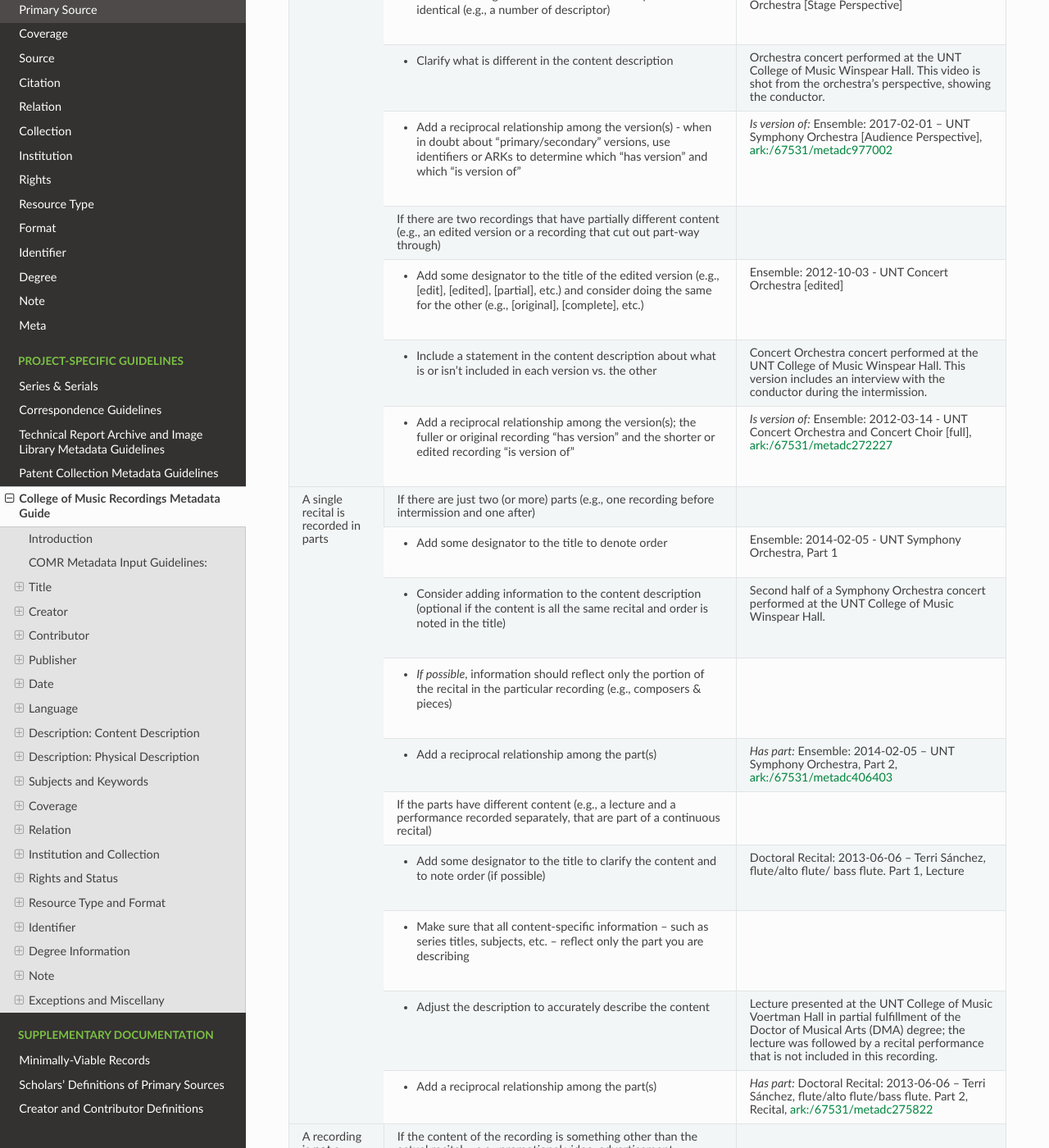
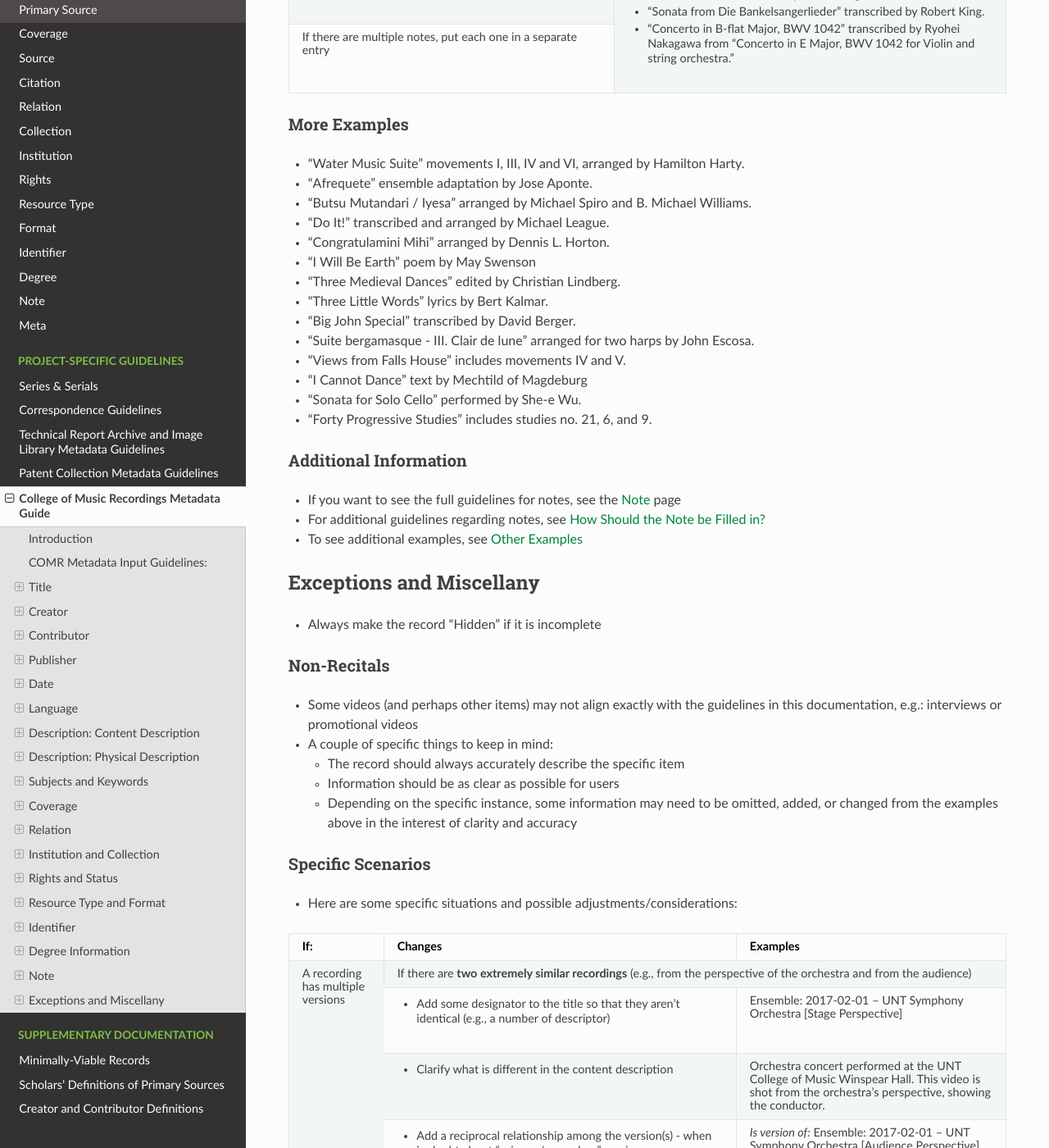
Before and after one commit to unt-libraries/untl-metadata-documentation, a Sphinx documentation site: the page built from docs/guides/comr.rst, in a window 1280 px wide and 1400 px high, scrolled down 26487 px. Shown: the whole window at 82% size. Built offline with Sphinx 7.4.7 and the Read the Docs theme 2.0.0, drawn with Linux system fonts in a browser that asks for light colours; some of the changed text lies outside the part shown.

Commit message:
fix formatting

```diff
--- a/docs/guides/comr.rst
+++ b/docs/guides/comr.rst
@@ -109,7 +109,7 @@
 +=======================================================+============================================+
 |-  If the recital has a title (printed on the program/ |                                            |
 |   information), include it in the record as an added  |                                            |
-|   title                                                                                            |
+|   title                                               |                                            |
 +-------------------------------------------------------+--------------------------------------------+
 |For Doctoral Lecture Recitals, include the lecture     |-  Lecture Recital: Marcel Mihalovici - A   |
 |title as an added title                                |   Critical Evaluation of His Solo and      |
@@ -143,18 +143,14 @@
 - Include the title of the series as a serial title
 - Include the title of the specific performance as an added title
 
-</div>
-
-<div class="col" markdown="1">
-
-#### Examples
+
+Example
+-------
 
 -  *Serial:* "Basically Brahms": Music of Johannes Brahms (1833-1897)
 -  *Added:* "Basically Brahms": Music of Johannes Brahms (1833-1897), Concert One
 
-</div>
-
-</div>
+
 
 More Examples (Main Titles)
 ---------------------------
@@ -227,11 +223,11 @@
 |-  If known, use the authorized form of the name from  |Gillespie, James E. (James Ernest), 1940-  |
 |   the `Library of Congress Authorities`_, otherwise:  |                                           |
 +-------------------------------------------------------+-------------------------------------------+
-|-  Invert names (Last, First Middle)                   |_   Reséndez, José Luís                    |
-|-  Use initials if the full names are not known        |_   Licata, Julie M.                       |
-|-  Use spaces between initials                         |_   Kami, Taylor J. T.                     |
-|-  Put additional middle names after the first name    |_   Chernaya-Oh, Ekaterina                 |
-|-  Consider both parts of a hyphenated name the 'last  |_   Di Fiore, Linda                        |
+|-  Invert names (Last, First Middle)                   |-   Reséndez, José Luís                    |
+|-  Use initials if the full names are not known        |-   Licata, Julie M.                       |
+|-  Use spaces between initials                         |-   Kami, Taylor J. T.                     |
+|-  Put additional middle names after the first name    |-   Chernaya-Oh, Ekaterina                 |
+|-  Consider both parts of a hyphenated name the 'last  |-   Di Fiore, Linda                        |
 |   name'                                               |                                           |
 |-  Consider multiple parts (von, de la, etc.) as part  |                                           |
 |   of the last name                                    |                                           |
@@ -316,6 +312,7 @@
 -------------
 
 **Ensemble: 2007-03-12 - Music of Mario Davidovsky**
+
 -   *Name:* Nova Ensemble
 -   *Type:* Organization
 -   *Role:* Performer
@@ -351,6 +348,7 @@
 
 
 **Doctoral Recital: 2006-03-20 - Anne Beloncik Schantz, soprano**
+
 -   *Name:* Schantz, Anne Beloncik
 -   *Type:* Person
 -   *Role:* Performer
@@ -566,6 +564,7 @@
 -------------
 
 **Doctoral Recital: 2007-11-09 - Patricia Jovanna Surman, flute and piccolo**
+
 -   *Name:* Surman, Patricia Jovanna
 -   *Type:* Person
 -   *Role:* Performer
@@ -574,6 +573,7 @@
 
 
 **Senior Recital: 2006-11-01 - Michelle Cho, cello**
+
 -   *Name:* Bach, Johann Sebastian, 1685-1750
 -   *Type:* Person
 -   *Role:* Composer
@@ -609,6 +609,7 @@
 
 
 **Master's Recital: 2007-06-06 - Tae Kyung Lee, piano**
+
 -   *Name:* Mozart, Wolfgang Amadeus, 1756-1791
 -   *Type:* Person
 -   *Role:* Composer
@@ -630,6 +631,7 @@
 
 
 **Faculty Recital: 2006-10-09 - Gustavo Romero, piano**
+
 -   *Name:* Mozart, Wolfgang Amadeus, 1756-1791
 -   *Type:* Person
 -   *Role:* Composer
@@ -656,6 +658,7 @@
 
 
 **Doctoral Lecture Recital: 2006-04-18 - Michael Underwood, trombone**
+
 -   *Name:* Lindberg, Christian, 1958-
 -   *Type:* Person
 -   *Role:* Composer
@@ -730,24 +733,30 @@
 --------
 
 **Doctoral Recital: 2006-12-04 - Lisa Thomas, piano**
+
 -   *Original Resource Creation Date:* 2006-12-04
 
 
 **Ensemble: 2007-02-28 - UNT Concert Band**
+
 -   *Original Resource Creation Date:* 2007-02-28
 
 
 **Senior Recital: 2007-04-10 - Sungjoon Lee, composer**
+
 -   *Original Resource Creation Date:* 2007-04-10
 
 
 **Faculty Recital: 2007-01-17 - Lenora McCroskey, harpsichord**
+
 -   *Original Resource Creation Date:* 2007-01-17
 
 **Master's Recital: 2006-06-05 - Janelle Davis, violin**
+
 -   *Original Resource Creation Date:* 2006-06-05
 
 **Guest Artist Recital: 2006-09-22 - Trio de Llano**
+
 -   *Original Resource Creation Date:* 2006-09-22
 
 
@@ -776,12 +785,14 @@
 --------
 
 **Recording of a music recital sung in Italian and French**
+
 -   *Language:* fre - French
 -   *Language:* ita - Italian
 
 
 
 **Recording of a music recital sung in English, German, and Latin**
+
 -   *Language:* eng - English
 -   *Language:* ger - German
 -   *Language:* lat - Latin
@@ -789,7 +800,9 @@
 
 
 **Ensemble: 2007-04-11 - UNT Cello Ensemble**
+
 -   *Language:* nol - No Language
+
 
 Additional Information
 ----------------------
@@ -1032,7 +1045,7 @@
 ----------------------
 
 * If you want to see the full guidelines for coverage, see the :doc:`Coverage </fields/coverage>` page
-* For more information about where to find coverage information on an object, see:ref:` Where Can the Coverage Information be Found? <coverage-sources>`
+* For more information about where to find coverage information on an object, see :ref:` Where Can the Coverage Information be Found? <coverage-sources>`
 * For additional guidelines regarding coverage places, dates, and eras (including a list of exceptions to the place name rules), see :ref:`How Should the Coverage be Filled in? <coverage-fill>`
 * To see additional examples, see :ref:`Other Examples <coverage-examples>`
 * For a list of useful links for coverage, see the :ref:`Resources <coverage-resources>` section
@@ -1220,7 +1233,7 @@
     -   *Is format of*: Ensemble: 2012-10-03 - UNT Concert Orchestra [full],
         `ark:/67531/metadc271745 <https://digital.library.unt.edu/ark:/67531/metadc271745/>`_
     -   *Is format of*: Ensemble: 2012-10-03 - UNT Concert Orchestra [edited],
-        `ark:/67531/metadc271748 <https://digital.library.unt.edu/ark:/67531/metadc271748/>`
+        `ark:/67531/metadc271748 <https://digital.library.unt.edu/ark:/67531/metadc271748/>`_
 
 -   Program book:
 
@@ -1229,6 +1242,7 @@
 
 
 **Non-Recital Components**
+
 -   Video Recording:
 
     -   *Referenced by*: Program:
@@ -1421,6 +1435,7 @@
 --------
 
 **Senior Recital: 2007-04-24 - Lucas Frank Albano, percussion**
+
 -   *Name:* Bachelor of Music
 -   *Level:* Bachelor's
 -   *Discipline:* Percussion
@@ -1430,6 +1445,7 @@
 
 
 **Master's Recital: 2007-06-14 - Jason Bellack, tenor saxophone**
+
 -   *Name:* Master of Music
 -   *Level:* Master's
 -   *Discipline:* Saxophone
@@ -1439,6 +1455,7 @@
 
 
 **Doctoral Recital: 2006-01-29 - Scott Marosek, piano**
+
 -   *Name:* Doctor of Musical Arts
 -   *Level:* Doctoral
 -   *Discipline:* Piano performance
@@ -1560,8 +1577,7 @@
 +---------------------------------------+---------------------------------------------------------------+-------------------------------------------------------------------+
 |**If:**                                |**Changes**                                                    |**Examples**                                                       |
 +=======================================+===============================================================+===================================================================+
-|A recording has multiple versions      |If there are two extremely similar recordings (e.g., one from  |                                                                   |
-|                                       |the perspective of the orchestra and one from the audience)    |                                                                   |
+|A recording has multiple versions      |If there are **two extremely similar recordings** (e.g., from the perspective of the orchestra and from the audience)              |
 |                                       +---------------------------------------------------------------+-------------------------------------------------------------------+
 |                                       |-  Add some designator to the title so that they aren't        |Ensemble: 2017-02-01 – UNT Symphony                                |
 |                                       |   identical (e.g., a number of descriptor)                    |Orchestra [Stage Perspective]                                      |
@@ -1576,9 +1592,8 @@
 |                                       |   ARKs to determine which "has version" and which "is version |`ark:/67531/metadc977002                                           |
 |                                       |   of"                                                         |<https://digital.library.unt.edu/ark:/67531/metadc977002/>`_       |
 |                                       +---------------------------------------------------------------+-------------------------------------------------------------------+
-|                                       |If there are two recordings that have partially different      |                                                                   |
-|                                       |content (e.g., an edited version or a recording that cut out   |                                                                   |
-|                                       |part-way through)                                              |                                                                   |
+|                                       |If there are **two recordings that have partially different content** (e.g., an edited version or a recording that cut out part-way|
+|                                       |through)                                                       |                                                                   |
 |                                       +---------------------------------------------------------------+-------------------------------------------------------------------+
 |                                       |-  Add some designator to the title of the edited version      |Ensemble: 2012-10-03 - UNT Concert Orchestra [edited]              |
 |                                       |   (e.g., [edit], [edited], [partial], etc.) and consider doing|                                                                   |
@@ -1592,8 +1607,7 @@
 |                                       |   fuller or original recording "has version" and the shorter  |and Concert Choir [full], `ark:/67531/metadc272227                 |
 |                                       |   or edited recording "is version of"                         |<https://digital.library.unt.edu/ark:/67531/metadc272227/>`_       |
 +---------------------------------------+---------------------------------------------------------------+-------------------------------------------------------------------+
-|A single recital is recorded in parts  |If there are just two (or more) parts (e.g., one recording     |                                                                   |
-|                                       |before intermission and one after)                             |                                                                   |
+|A single recital is recorded in parts  |If there are **just two (or more) parts** (e.g., one recording before intermission and one after)                                  |
 |                                       +---------------------------------------------------------------+-------------------------------------------------------------------+
 |                                       |-  Add some designator to the title to denote order            |Ensemble: 2014-02-05 - UNT Symphony Orchestra, Part 1              |
 |                                       +---------------------------------------------------------------+-------------------------------------------------------------------+
@@ -1609,9 +1623,8 @@
 |                                       |                                                               |2, `ark:/67531/metadc406403                                        |
 |                                       |                                                               |<https://digital.library.unt.edu/ark:/67531/metadc406403/>`_       |
 |                                       +---------------------------------------------------------------+-------------------------------------------------------------------+
-|                                       |If the parts have different content (e.g., a lecture and a     |                                                                   |
-|                                       |performance recorded separately, that are part of a continuous |                                                                   |
-|                                       |recital)                                                       |                                                                   |
+|                                       |If the **parts have different content** (e.g., a lecture and a performance recorded separately, that are part of a continuous      |
+|                                       |recital)                                                                                                                           |
 |                                       +---------------------------------------------------------------+-------------------------------------------------------------------+
 |                                       |-  Add some designator to the title to clarify the content and |Doctoral Recital: 2013-06-06 – Terri Sánchez, flute/alto flute/    |
 |                                       |   to note order (if possible)                                 |bass flute. Part 1, Lecture                                        |
@@ -1630,10 +1643,8 @@
 |                                       |                                                               |`ark:/67531/metadc275822                                           |
 |                                       |                                                               |<https://digital.library.unt.edu/ark:/67531/metadc275822/>`_       |
 +---------------------------------------+---------------------------------------------------------------+-------------------------------------------------------------------+
-|A recording is **not** a recital       |If the content of the recording is something other than the    |                                                                   |
-|                                       |actual recital -- e.g., promotional video, advertisement,      |                                                                   |
-|                                       |interview, intermission material, etc. -- all information in   |                                                                   |
-|                                       |the record should be adjusted based on the content:            |                                                                   |
+|A recording is **not** a recital       |If the content of the recording is something other than the actual recital -- e.g., promotional video, advertisement, interview,   |
+|                                       |intermission material, etc. -- all information in the record should be adjusted based on the content:                              |
 |                                       +---------------------------------------------------------------+-------------------------------------------------------------------+
 |                                       |-  Create a title in [brackets]                                |[Interview with Andy Narell Regarding Global Rhythms Project]      |
 |                                       +---------------------------------------------------------------+-------------------------------------------------------------------+
```
